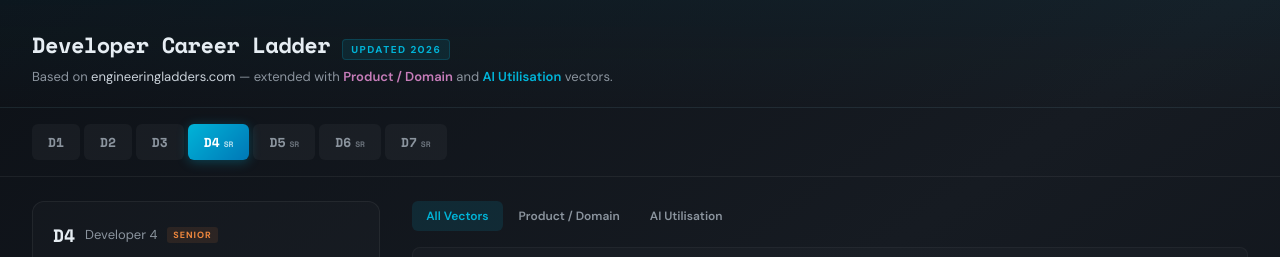
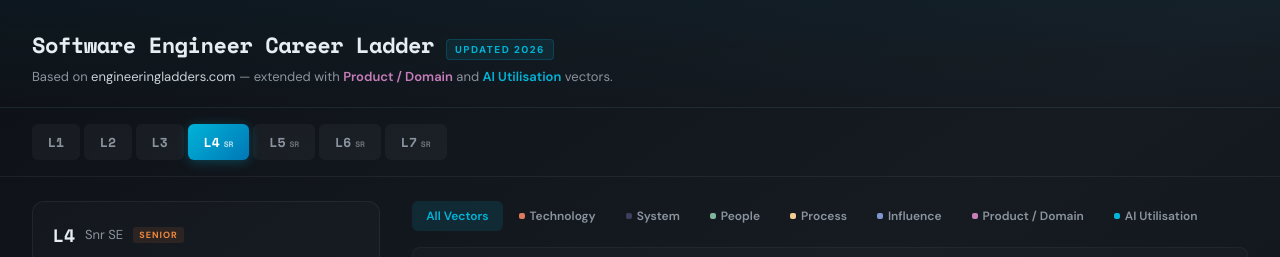
Before and after one commit to coonanpaul/se-career-ladder, a plain HTML site: page engineer-career-ladder.html in a window 1280 px wide. Shown: the top 257 px of the page. Drawn offline with nearby package versions, Linux system fonts and the light colour scheme.

Commit message:
Replace index.html with engineer career ladder and richer vector context
Renames the career ladder from Developer to Engineer grades (L1–L7) and
expands capability vector descriptions per role to provide clearer,
more actionable context for each level.

Co-Authored-By: Claude Sonnet 4.6 <noreply@anthropic.com>

```diff
--- a/index.html
+++ b/engineer-career-ladder.html
@@ -3,7 +3,7 @@
 <head>
 <meta charset="UTF-8">
 <meta name="viewport" content="width=device-width, initial-scale=1.0">
-<title>Developer Career Ladder — Updated 2026</title>
+<title>Software Engineer Career Ladder — Updated 2026</title>
 <link href="https://fonts.googleapis.com/css2?family=DM+Sans:wght@400;500;600;700&family=Space+Mono:wght@400;700&display=swap" rel="stylesheet">
 <style>
   :root {
@@ -177,7 +177,7 @@
 
   .details-panel { flex: 1; min-width: 280px; }
 
-  .tab-bar { display: flex; gap: 2px; margin-bottom: 16px; }
+  .tab-bar { display: flex; gap: 2px; margin-bottom: 16px; flex-wrap: wrap; }
 
   .tab-btn {
     font-family: 'DM Sans', sans-serif;
@@ -368,7 +368,7 @@
 
 <div class="header">
   <div class="header-row">
-    <h1>Developer Career Ladder</h1>
+    <h1>Software Engineer Career Ladder</h1>
     <span class="badge">UPDATED 2026</span>
   </div>
   <p>Based on <span style="color:var(--text-secondary)">engineeringladders.com</span> — extended with
@@ -416,17 +416,17 @@ const AXES = [
 ];
 
 const LEVELS_META = [
-  { id:"D1", title:"Developer 1", senior:false },
-  { id:"D2", title:"Developer 2", senior:false },
-  { id:"D3", title:"Developer 3", senior:false },
-  { id:"D4", title:"Developer 4", senior:true },
-  { id:"D5", title:"Developer 5", senior:true },
-  { id:"D6", title:"Developer 6", senior:true },
-  { id:"D7", title:"Developer 7", senior:true },
+  { id:"L1", title:"Intern", senior:false },
+  { id:"L2", title:"Assoc SE", senior:false },
+  { id:"L3", title:"SE", senior:false },
+  { id:"L4", title:"Snr SE", senior:true },
+  { id:"L5", title:"Staff SE", senior:true },
+  { id:"L6", title:"Snr Staff SE", senior:true },
+  { id:"L7", title:"Principal SE", senior:true },
 ];
 
 const DATA = {
-  D1: {
+  L1: {
     scores: { technology:1, system:1, people:1, process:1, influence:1, product:1, ai:1 },
     details: {
       technology: { verb:"Adopts", desc:"Actively learns and adopts the technology and tools defined by the team." },
@@ -438,7 +438,7 @@ const DATA = {
       ai: { verb:"Uses", desc:"Uses AI coding assistants (e.g. copilot, chat-based tools) for code completion, boilerplate generation, and learning unfamiliar APIs. Understands AI output must be reviewed and tested." },
     }
   },
-  D2: {
+  L2: {
     scores: { technology:1, system:2, people:2, process:2, influence:1, product:1, ai:1 },
     details: {
       technology: { verb:"Adopts", desc:"Actively learns and adopts the technology and tools defined by the team." },
@@ -450,7 +450,7 @@ const DATA = {
       ai: { verb:"Uses", desc:"Regularly uses AI tools to accelerate development. Applies effective prompting to get higher-quality outputs. Can distinguish between helpful and unreliable AI suggestions." },
     }
   },
-  D3: {
+  L3: {
     scores: { technology:2, system:2, people:2, process:3, influence:2, product:2, ai:2 },
     details: {
       technology: { verb:"Specializes", desc:"Is the go-to person for one or more technologies and takes initiative to learn new ones." },
@@ -462,7 +462,7 @@ const DATA = {
       ai: { verb:"Integrates", desc:"Integrates AI tools into personal and team workflows beyond code completion — using them for test generation, documentation, code review prep, and debugging. Shares effective AI practices with teammates." },
     }
   },
-  D4: {
+  L4: {
     scores: { technology:3, system:3, people:3, process:3, influence:2, product:3, ai:3 },
     details: {
       technology: { verb:"Evangelizes", desc:"Researches, creates proofs of concept and introduces new technologies to the team." },
@@ -474,7 +474,7 @@ const DATA = {
       ai: { verb:"Orchestrates", desc:"Orchestrates AI across the development lifecycle — automated testing pipelines, AI-assisted code review, intelligent monitoring. Evaluates when AI adds value vs. introduces risk. Establishes team guidelines for responsible AI use in production code." },
     }
   },
-  D5: {
+  L5: {
     scores: { technology:4, system:4, people:3, process:4, influence:3, product:3, ai:3 },
     details: {
       technology: { verb:"Masters", desc:"Has very deep knowledge about the whole technology stack of the system." },
@@ -486,7 +486,7 @@ const DATA = {
       ai: { verb:"Orchestrates", desc:"Defines AI-augmented engineering practices across multiple teams. Evaluates and recommends AI tooling at the org level. Understands the cost, latency, and reliability trade-offs of AI-powered features in production systems." },
     }
   },
-  D6: {
+  L6: {
     scores: { technology:5, system:5, people:3, process:4, influence:4, product:4, ai:4 },
     details: {
       technology: { verb:"Creates", desc:"Designs and creates new technologies that are widely used either by internal or external teams." },
@@ -498,7 +498,7 @@ const DATA = {
       ai: { verb:"Architects", desc:"Architects AI-native systems and platforms. Designs the organisation's approach to AI in the development lifecycle — from coding to deployment to observability. Sets policy on AI governance, data handling, and model reliability for engineering." },
     }
   },
-  D7: {
+  L7: {
     scores: { technology:5, system:5, people:3, process:4, influence:5, product:5, ai:5 },
     details: {
       technology: { verb:"Creates", desc:"Designs and creates new technologies that are widely used either by internal or external teams." },
@@ -512,23 +512,81 @@ const DATA = {
   },
 };
 
-const PRODUCT_PROGRESSION = [
+// Progression descriptions for ALL axes
+const AXIS_PROGRESSIONS = {
+  technology: {
+    rationale: "This axis measures a developer's relationship with the technology stack — from learning what exists, through deep specialisation, to creating entirely new technologies that others depend on.",
+    descriptions: [
+      "Actively learns and adopts the technology and tools defined by the team. Focuses on becoming productive within the existing stack and building foundational competence.",
+      "Is the go-to person for one or more technologies and takes initiative to learn new ones. Develops depth in specific areas while maintaining breadth of awareness.",
+      "Researches, creates proofs of concept and introduces new technologies to the team. Stays ahead of the curve and helps the team make informed technology choices.",
+      "Has very deep knowledge about the whole technology stack of the system. Understands the interactions, trade-offs, and failure modes across all layers.",
+      "Designs and creates new technologies that are widely used either by internal or external teams. Pushes the boundaries of what's possible and shares innovations broadly.",
+    ],
+  },
+  system: {
+    rationale: "This axis tracks the level of ownership a developer takes over the systems they work on — from shipping features, through designing and owning production systems, to leading technical excellence at scale.",
+    descriptions: [
+      "Successfully pushes new features and bug fixes to improve and extend the system. Delivers working code that meets requirements and passes review.",
+      "Designs and implements medium to large size features while reducing the system's tech debt. Takes a holistic view of feature work and its impact on system health.",
+      "Owns the production operation and monitoring of the system and is aware of its SLAs. Takes responsibility for uptime, performance, and reliability beyond just feature delivery.",
+      "Evolves the architecture to support future requirements and defines its SLAs. Makes strategic technical decisions that position the system for long-term success.",
+      "Leads the technical excellence of the system and creates plans to mitigate outages. Sets the standard for engineering quality and operational resilience.",
+    ],
+  },
+  people: {
+    rationale: "This axis measures how a developer relates to and elevates the people around them — from learning effectively, through supporting and mentoring, to coordinating and managing teams.",
+    descriptions: [
+      "Quickly learns from others and consistently steps up when it is required. Is receptive to feedback, asks good questions, and grows visibly over time.",
+      "Proactively supports other team members and helps them to be successful. Shares knowledge, unblocks colleagues, and contributes to a positive team dynamic.",
+      "Mentors others to accelerate their career-growth and encourages them to participate. Takes an active role in developing the skills and confidence of more junior engineers.",
+      "Coordinates team members providing effective feedback and moderating discussions. Facilitates collaboration, resolves disagreements constructively, and keeps the team aligned.",
+      "Manages the team members' career, expectations, performance and level of happiness. Takes ownership of team health, growth, and retention at an organisational level.",
+    ],
+  },
+  process: {
+    rationale: "This axis captures a developer's engagement with how work gets done — from following established processes, through challenging and improving them, to defining the right processes for the team's maturity.",
+    descriptions: [
+      "Follows the team processes, delivering a consistent flow of features to production. Understands and respects the team's established ways of working.",
+      "Enforces the team processes, making sure everybody understands the benefits and tradeoffs. Helps maintain discipline and consistency across the team.",
+      "Challenges the team processes, looking for ways to improve them. Questions the status quo constructively and proposes better alternatives based on evidence.",
+      "Adjusts the team processes, listening to feedback and guiding the team through the changes. Implements process improvements thoughtfully, balancing speed with team buy-in.",
+      "Defines the right processes for the team's maturity level, balancing agility and discipline. Designs ways of working that scale with the team and organisation.",
+    ],
+  },
+  influence: {
+    rationale: "This axis is orthogonal to all others — it measures the scope at which a developer's contributions are felt, from a single subsystem through to the broader engineering community.",
+    descriptions: [
+      "Makes an impact on one or more subsystems or team pods. Contributions are visible and valued within a focused area of the codebase or product.",
+      "Makes an impact on the whole team, not just on specific parts of it. Is recognised as someone who elevates the team's overall output and culture.",
+      "Makes an impact not only on the whole team but also on other teams. Shares expertise, influences decisions, and contributes beyond team boundaries.",
+      "Makes an impact on the whole tech organisation. Drives initiatives, sets standards, or solves problems that benefit engineering across the company.",
+      "Makes an impact on the tech community. Contributes through open source, publishing, speaking, or shaping industry practices beyond the company.",
+    ],
+  },
+  product: {
+    rationale: "The original framework measures <em>how</em> developers work but not <em>what they understand about the problem space</em>. The best engineers aren't just technically proficient — they deeply understand their domain and use that knowledge to make better decisions, challenge requirements, and spot opportunities. This axis rewards developers who invest in understanding the business, the users, and the competitive landscape alongside their craft.",
+    descriptions: [
       "Understands the product from a user perspective. Reads requirements, asks clarifying questions, and builds features that meet acceptance criteria.",
       "Has working domain knowledge. Understands key metrics, user personas, and competitive context. Uses domain insight for better technical trade-offs.",
       "Actively shapes product decisions with technical insight. Partners with product managers, proposes solutions to user problems, and identifies tech-unlocked opportunities.",
       "Drives product strategy through technical vision. Identifies new product opportunities from emerging technology. Partners at the executive level to align tech investments with business outcomes.",
       "Defines new product categories through deep domain mastery. Recognised as an industry thought leader who shapes how the domain evolves.",
-];
-
-const AI_PROGRESSION = [
+    ],
+  },
+  ai: {
+    rationale: "AI is becoming as foundational to engineering as version control or CI/CD. This dedicated vector measures a developer's ability to leverage AI tools effectively and responsibly — a competence that deserves explicit measurement in its own right. It spans from basic tool adoption through to pioneering new AI-augmented engineering practices, and explicitly includes governance, reliability, and ethical considerations at senior levels — reflecting that AI utilisation isn't just about productivity, it's about judgment.",
+    descriptions: [
       "Uses AI coding assistants for code completion, boilerplate, and learning unfamiliar APIs. Understands that AI output must always be reviewed, tested, and validated.",
       "Integrates AI tools into workflows beyond code completion — test generation, documentation, code review prep, debugging. Shares effective AI practices with the team.",
       "Orchestrates AI across the development lifecycle — automated testing, AI-assisted review, intelligent monitoring. Evaluates when AI adds value vs. introduces risk. Establishes team guidelines for responsible AI use.",
       "Architects AI-native systems and platforms. Designs the organisation's approach to AI in the development lifecycle. Sets policy on AI governance, data handling, and model reliability for engineering.",
       "Pioneers novel AI-augmented engineering approaches that influence the industry. Contributes to open-source AI tooling and shapes the broader conversation on AI in software development, including ethics and limitations.",
-];
+    ],
+  },
+};
 
-let selectedLevel = "D4";
+let selectedLevel = "L4";
 let selectedTab = "overview";
 
 function init() {
@@ -549,12 +607,20 @@ function renderLevelSelector() {
 function renderTabBar() {
   const tabs = [
     { key:"overview", label:"All Vectors" },
+    { key:"technology", label:"Technology" },
+    { key:"system", label:"System" },
+    { key:"people", label:"People" },
+    { key:"process", label:"Process" },
+    { key:"influence", label:"Influence" },
     { key:"product", label:"Product / Domain" },
     { key:"ai", label:"AI Utilisation" },
   ];
-  document.getElementById('tabBar').innerHTML = tabs.map(t =>
-    `<button class="tab-btn ${t.key === selectedTab ? 'active' : ''}" onclick="selectTab('${t.key}')">${t.label}</button>`
-  ).join('');
+  document.getElementById('tabBar').innerHTML = tabs.map(t => {
+    const axis = AXES.find(a => a.key === t.key);
+    const dotColor = axis ? axis.color : '';
+    const dot = axis ? `<span style="display:inline-block;width:6px;height:6px;border-radius:2px;background:${dotColor};margin-right:5px;vertical-align:middle"></span>` : '';
+    return `<button class="tab-btn ${t.key === selectedTab ? 'active' : ''}" onclick="selectTab('${t.key}')">${dot}${t.label}</button>`;
+  }).join('');
 }
 
 function selectLevel(id) {
@@ -672,70 +738,44 @@ function renderTabContent() {
         <p class="vector-desc">${d.desc}</p>
       </div>`;
     }).join('');
+    return;
   }
 
-  else if (selectedTab === 'product') {
-    const axis = AXES.find(a => a.key === 'product');
-    let html = `<div class="rationale-box product-box">
-      <h3 style="color:var(--product)">Product / Domain — Why this vector?</h3>
-      <p>The original framework measures <em>how</em> developers work but not <em>what they understand about the problem space</em>.
-      The best engineers aren't just technically proficient — they deeply understand their domain and use that knowledge
-      to make better decisions, challenge requirements, and spot opportunities. This axis rewards developers who
-      invest in understanding the business, the users, and the competitive landscape alongside their craft.</p>
+  // All other tabs use the generic axis deep-dive renderer
+  const axisKey = selectedTab;
+  const axis = AXES.find(a => a.key === axisKey);
+  const progression = AXIS_PROGRESSIONS[axisKey];
+  if (!axis || !progression) return;
+
+  const isNewAxis = axis.isNew;
+  const boxClass = axisKey === 'product' ? 'product-box' : axisKey === 'ai' ? 'ai-box' : '';
+  const boxBg = !isNewAxis ? `background:${axis.color}0a;border:1px solid ${axis.color}30;` : '';
+
+  let html = `<div class="rationale-box ${boxClass}" ${!isNewAxis ? `style="${boxBg}border-radius:10px;padding:20px;margin-bottom:16px"` : ''}>
+    <h3 style="color:${axis.color};font-family:'Space Mono',monospace;font-size:14px;font-weight:700;margin-bottom:8px">${axis.label}</h3>
+    <p style="font-size:12.5px;color:#a0a8b4;line-height:1.6">${progression.rationale}</p>
   </div>
-    <h4 class="section-heading" style="color:var(--product)">PROGRESSION AT EACH LEVEL</h4>`;
+  <h4 class="section-heading" style="color:${axis.color}">PROGRESSION AT EACH LEVEL</h4>`;
 
   axis.levels.forEach((name, i) => {
     const val = i + 1;
-      const isActive = data.scores.product >= val;
-      const isCurrent = data.scores.product === val;
-      html += `<div class="progression-item ${isCurrent ? 'active-current product-current' : ''}"
-        style="opacity:${isActive ? 1 : 0.35};${isCurrent ? 'background:rgba(199,125,186,0.08)' : ''}">
-        <div class="progression-num" style="color:var(--product)">${val}</div>
+    const score = data.scores[axisKey];
+    const isActive = score >= val;
+    const isCurrent = score === val;
+    const currentBg = isCurrent ? `background:${axis.color}14` : '';
+    const currentBorder = isCurrent ? `border-color:${axis.color}40` : '';
+
+    html += `<div class="progression-item ${isCurrent ? 'active-current' : ''}"
+      style="opacity:${isActive ? 1 : 0.35};${currentBg};${currentBorder}">
+      <div class="progression-num" style="color:${axis.color}">${val}</div>
       <div>
-          <div class="progression-name">${name}${isCurrent ? '<span class="current-marker" style="color:var(--product)">&larr; CURRENT</span>' : ''}</div>
-          <p class="progression-desc">${PRODUCT_PROGRESSION[i]}</p>
-        </div>
-      </div>`;
-    });
-    el.innerHTML = html;
-  }
-
-  else if (selectedTab === 'ai') {
-    const axis = AXES.find(a => a.key === 'ai');
-    let html = `<div class="rationale-box ai-box">
-      <h3 style="color:var(--accent)">AI Utilisation — Design rationale</h3>
-      <p>AI is becoming as foundational to engineering as version control or CI/CD. Rather than adding AI to every existing axis
-      (which would conflate AI skill with domain-specific competence), this dedicated vector measures a developer's ability
-      to leverage AI tools effectively and responsibly. It spans from basic tool adoption through to pioneering new
-      AI-augmented engineering practices. It also explicitly includes governance, reliability, and ethical considerations
-      at senior levels — reflecting that AI utilisation isn't just about productivity, it's about judgment.</p>
-    </div>
-    <h4 class="section-heading" style="color:var(--accent)">PROGRESSION AT EACH LEVEL</h4>`;
-
-    axis.levels.forEach((name, i) => {
-      const val = i + 1;
-      const isActive = data.scores.ai >= val;
-      const isCurrent = data.scores.ai === val;
-      html += `<div class="progression-item ${isCurrent ? 'active-current' : ''}"
-        style="opacity:${isActive ? 1 : 0.35};${isCurrent ? 'background:rgba(0,180,216,0.08)' : ''}">
-        <div class="progression-num" style="color:var(--accent)">${val}</div>
-        <div>
-          <div class="progression-name">${name}${isCurrent ? '<span class="current-marker" style="color:var(--accent)">&larr; CURRENT</span>' : ''}</div>
-          <p class="progression-desc">${AI_PROGRESSION[i]}</p>
+        <div class="progression-name">${name}${isCurrent ? `<span class="current-marker" style="color:${axis.color}">&larr; CURRENT</span>` : ''}</div>
+        <p class="progression-desc">${progression.descriptions[i]}</p>
       </div>
     </div>`;
   });
 
-    html += `<div class="design-rationale">
-      <h4>WHY A SEPARATE AXIS (NOT EMBEDDED)?</h4>
-      <p><strong>Clarity of expectation:</strong> A dedicated axis makes AI competence explicitly measurable and discussable in career conversations.</p>
-      <p><strong>Avoids dilution:</strong> Embedding AI into Technology or System would blur what we're actually measuring on those axes.</p>
-      <p><strong>Future-proof:</strong> As AI tooling evolves rapidly, a separate axis can be updated independently without restructuring the entire framework.</p>
-    </div>`;
-
   el.innerHTML = html;
-  }
 }
 
 init();
```
Lines whose indentation alone changed are shown as unchanged.
